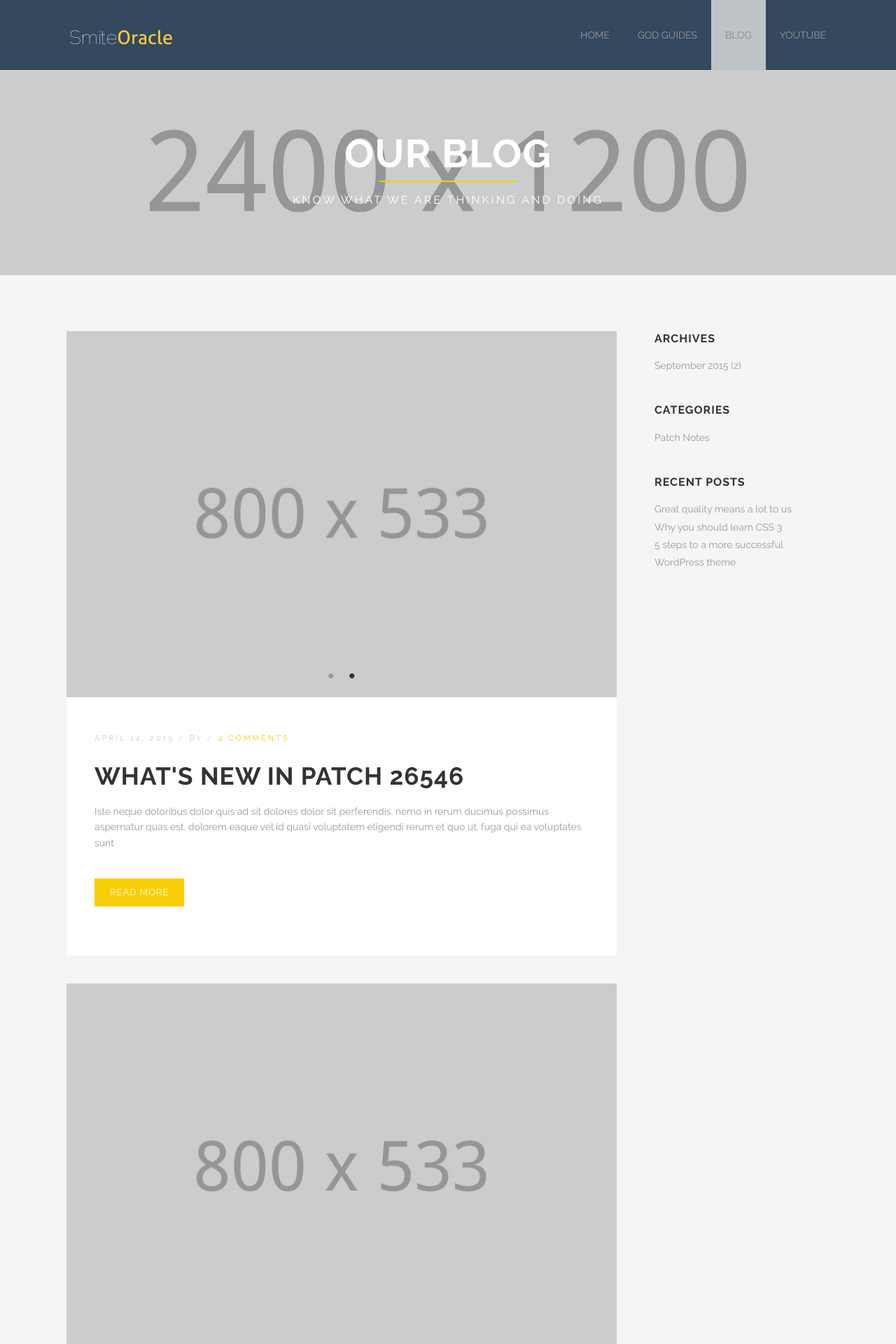
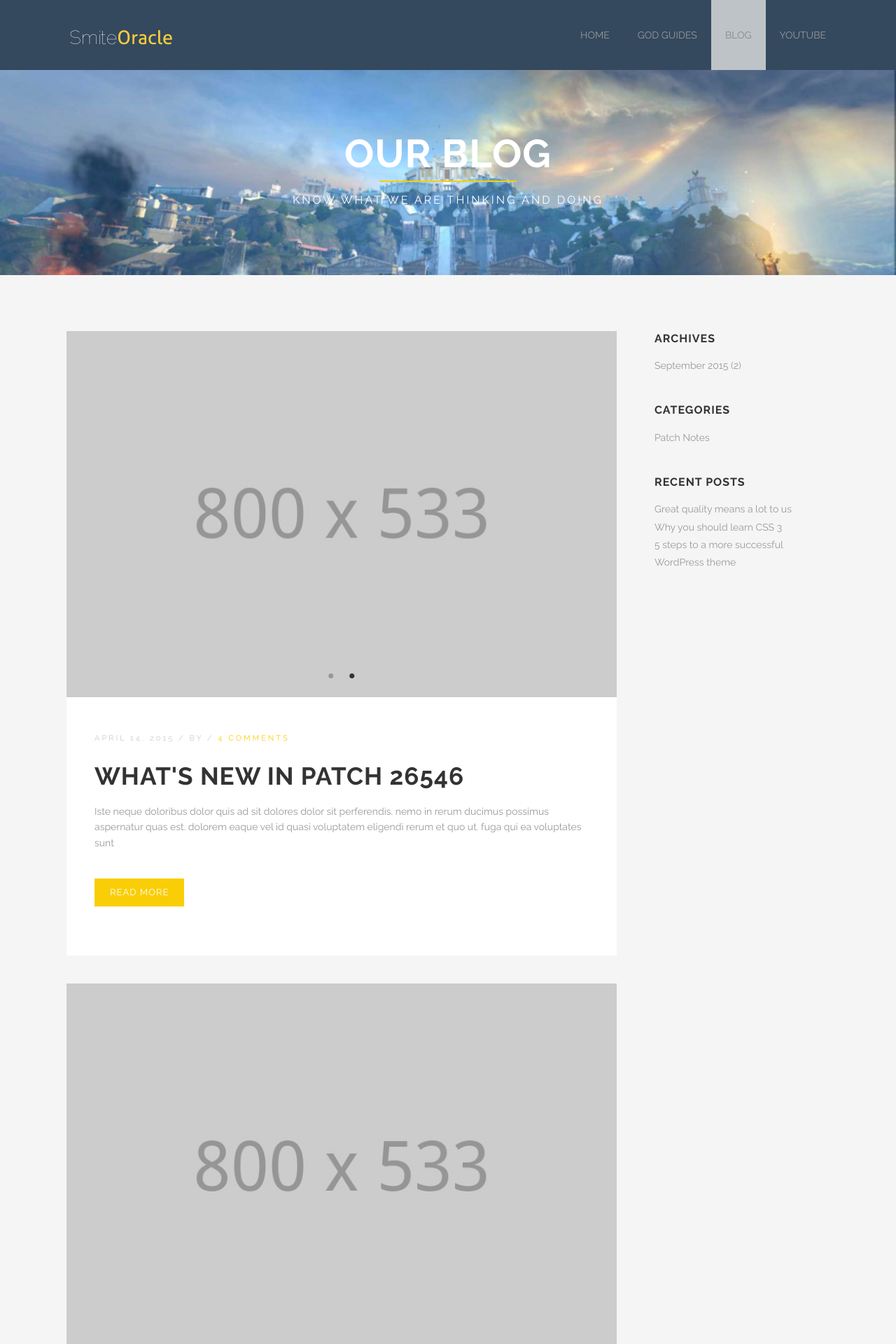
Before and after one commit to etims1/etims1.github.io, a Jekyll site: the page built from blog/index.html, in a window 1280 px wide. Shown: the top 1920 px of the page at 70% size. Built offline with Jekyll 4.4.1, drawn with Linux system fonts in a browser that asks for light colours; the list of posts is cut into pages by our own code.

Commit message:
Added banner images to youtube & blog

```diff
--- a/_includes/youtube.html
+++ b/_includes/youtube.html
@@ -1,4 +1,4 @@
-<div class='full parallax' style='background-image: url(images/@stock/customers-bg.jpg); color: #fff;'>
+<div class='full parallax' style='background-image: url(images/youtube-back.jpg); color: #fff;'>
   <div class='row'>
     <div class='large-12 columns'>
       {% include section-header.html title="YouTube Channel" color="#fff" %}
--- a/_layouts/blog.html
+++ b/_layouts/blog.html
@@ -3,7 +3,7 @@
 ---
 
 
-<div class='full parallax' style='background-image: url({{site.url}}/images/@stock/blog-header-bg.jpg); color: #fff;'>
+<div class='full parallax' style='background-image: url({{site.url}}/images/blogheader.jpg); color: #fff;'>
   <div class='row'>
     <div class='large-12 columns'>
       {% include section-header.html title="Our blog" tagline="Know what we are thinking and doing" color="#fff" class="big" %}
```
